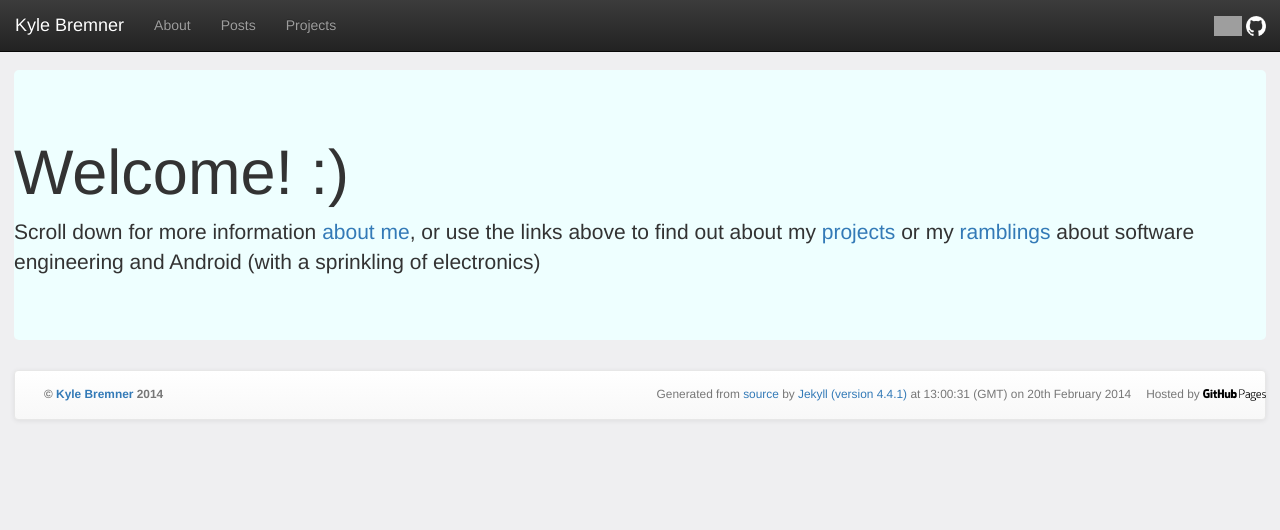
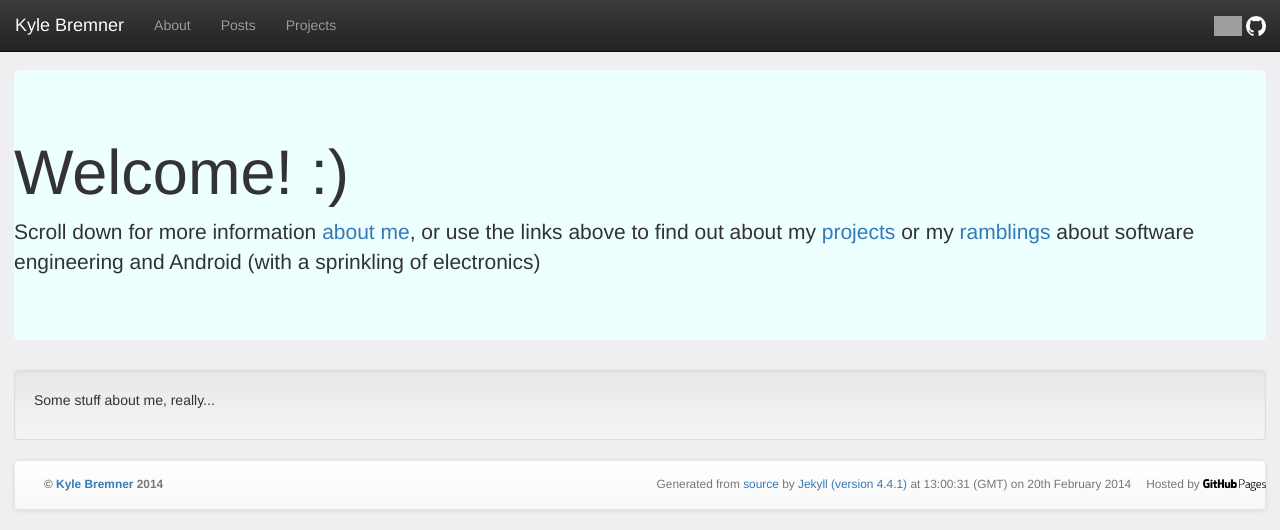
Before and after one commit to kbremner/kbremner.github.io, a Jekyll site: the page built from index.html, in a window 1280 px wide. Shown: the top 530 px of the page. Built offline with Jekyll 4.4.1, drawn with Linux system fonts in a browser that asks for light colours; nearby versions of some CDN libraries; Markdown is read by kramdown in place of the engine named in the settings; a script that is not in the unit is left out; grey boxes are pictures that could not be loaded.

Commit message:
Updated index.html

```diff
--- a/index.html
+++ b/index.html
@@ -8,3 +8,6 @@ published: true
   <h1>Welcome! :)</h1>
   <p>Scroll down for more information <a href="#about">about me</a>, or use the links above to find out about my <a href="/projects">projects</a> or my <a href="/posts">ramblings</a> about software engineering and Android (with a sprinkling of electronics)</p>
 </div>
+<div id="about" class="well">
+  <p>Some stuff about me, really...</p>
+</div>
```
